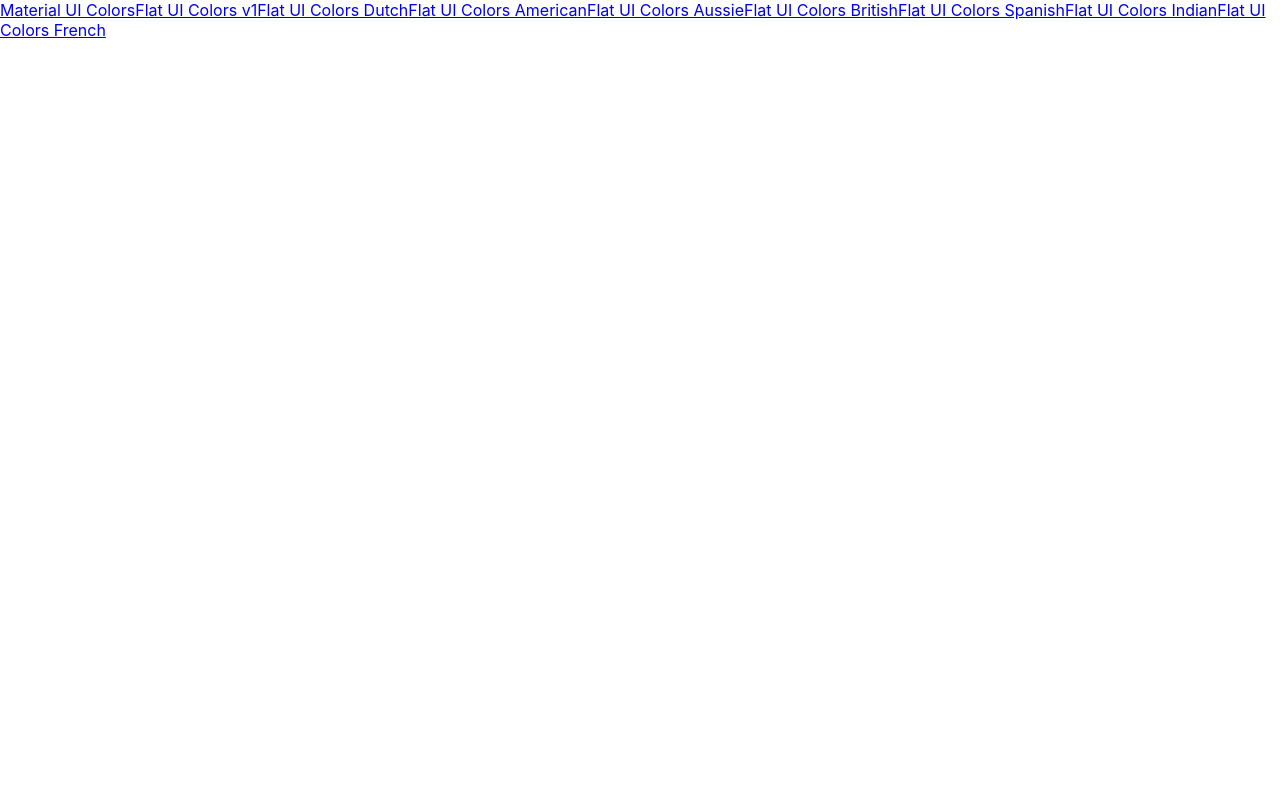
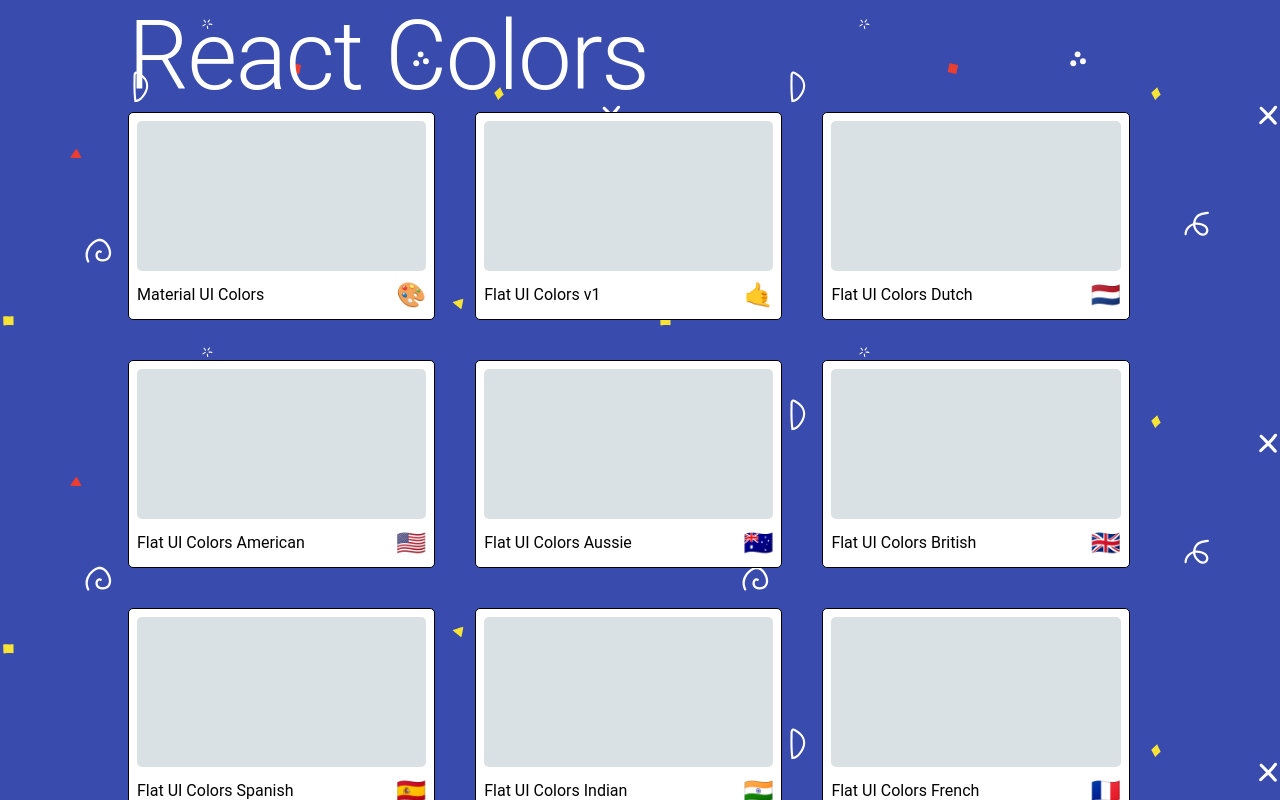
Before and after one commit to AdrianKusek/react-colors, a React (Create React App) app: page / in a window 1280 px wide. Built offline with nearby package versions, Linux system fonts and the light colour scheme.

Commit message:
Start styling pallet list with sx

```diff
--- /dev/null
+++ b/src/MiniPallete.js
@@ -0,0 +1,18 @@
+import React from 'react';
+import { Box, Typography } from '@mui/material';
+import MiniPaletteStyles from './styles/MiniPaletteStyles';
+
+export default function MiniPalette(props) {
+  const {paletteName, emoji}  = props
+  return (
+    <Box sx={MiniPaletteStyles.root}>
+      <Box sx={MiniPaletteStyles.colors}>
+        {/* Your color boxes or other content here */}
+      </Box>
+      <Typography variant="h5" sx={MiniPaletteStyles.title}>
+        {paletteName}
+        <span style={MiniPaletteStyles.emoji}>{emoji}</span>
+      </Typography>
+    </Box>
+  );
+}
--- a/src/PalleteList.js
+++ b/src/PalleteList.js
@@ -1,12 +1,23 @@
-import React from 'react'
-import {  Link } from 'react-router-dom';
+import React from 'react';
+import { Box, Typography } from '@mui/material';
+import MiniPalette from './MiniPallete';
+import PalleteListStyles from './styles/PalleteListStyles';
 
 export default function PalleteList(props) {
-    // console.log(props)
-  const pallets = props.pallets
-  console.log(pallets)
+  const pallets = props.pallets;
+
   return (
-     <div>{pallets.map(pallete=>(<Link to={`/pallete/${pallete.id}`}>{pallete.paletteName}</Link>))}</div>
-
-  )
+    <Box sx={PalleteListStyles.root}>
+      <Box sx={PalleteListStyles.container}>
+        <Box sx={PalleteListStyles.nav}>
+          <Typography variant="h1">React Colors</Typography>
+        </Box>
+        <Box sx={PalleteListStyles.palettes}>
+          {pallets.map(palette => (
+            <MiniPalette key={palette.id} {...palette} />
+          ))}
+        </Box>
+      </Box>
+    </Box>
+  );
 }
--- /dev/null
+++ b/src/styles/MiniPaletteStyles.js
@@ -0,0 +1,55 @@
+export default {
+    root: {
+      backgroundColor: "white",
+      border: "1px solid black",
+      borderRadius: "5px",
+      padding: "0.5rem",
+      position: "relative",
+      overflow: "hidden",
+      cursor: "pointer",
+      "&:hover svg": {
+        opacity: 1
+      }
+    },
+    colors: {
+      backgroundColor: "#dae1e4",
+      height: "150px",
+      width: "100%",
+      borderRadius: "5px",
+      overflow: "hidden"
+    },
+    title: {
+      display: "flex",
+      justifyContent: "space-between",
+      alignItems: "center",
+      margin: "0",
+      color: "black",
+      paddingTop: "0.5rem",
+      fontSize: "1rem",
+      position: "relative"
+    },
+    emoji: {
+      marginLeft: "0.5rem",
+      fontSize: "1.5rem"
+    },
+    miniColor: {
+      height: "25%",
+      width: "20%",
+      display: "inline-block",
+      margin: "0 auto",
+      position: "relative",
+      marginBottom: "-3.5px"
+    },
+    deleteIcon: {
+      color: "white",
+      backgroundColor: "#eb3d30",
+      width: "20px",
+      height: "20px",
+      position: "absolute",
+      right: "0px",
+      top: "0px",
+      padding: "10px",
+      zIndex: 10,
+      opacity: 0
+    }
+  };
--- /dev/null
+++ b/src/styles/PalleteListStyles.js
@@ -0,0 +1,63 @@
+import sizes from "./sizes";
+import bg from "./bg.svg";
+export default {
+  "@global": {
+    ".fade-exit": {
+      opacity: 1
+    },
+    ".fade-exit-active": {
+      opacity: 0,
+      transition: "opacity 500ms ease-out"
+    }
+  },
+  root: {
+    height: "100vh",
+    display: "flex",
+    alignItems: "flex-start",
+    justifyContent: "center",
+    /* background by SVGBackgrounds.com */
+    backgroundColor: "#394bad",
+    backgroundImage: `url(${bg})`,
+    overflow: "scroll"
+  },
+  heading: {
+    fontSize: "2rem"
+  },
+  container: {
+    width: "50%",
+    display: "flex",
+    alignItems: "flex-start",
+    flexDirection: "column",
+    flexWrap: "wrap",
+    [sizes.down("xl")]: {
+      width: "80%"
+    },
+    [sizes.down("xs")]: {
+      width: "75%"
+    }
+  },
+  nav: {
+    display: "flex",
+    width: "100%",
+    justifyContent: "space-between",
+    alignItems: "center",
+    color: "white",
+    "& a": {
+      color: "white"
+    }
+  },
+  palettes: {
+    boxSizing: "border-box",
+    width: "100%",
+    display: "grid",
+    gridTemplateColumns: "repeat(3, 30%)",
+    gridGap: "2.5rem",
+    [sizes.down("md")]: {
+      gridTemplateColumns: "repeat(2, 50%)"
+    },
+    [sizes.down("xs")]: {
+      gridTemplateColumns: "repeat(1, 100%)",
+      gridGap: "1.4rem"
+    }
+  }
+};
--- /dev/null
+++ b/src/styles/sizes.js
@@ -0,0 +1,13 @@
+export default {
+    up() {},
+    down(size) {
+      const sizes = {
+        xs: "575.98px",
+        sm: "767.98px",
+        md: "991.98px",
+        lg: "1199.98px",
+        xl: "1600px"
+      };
+      return `@media (max-width: ${sizes[size]})`;
+    }
+  };
```
Also changed, not shown: src/styles/bg.svg (added).
